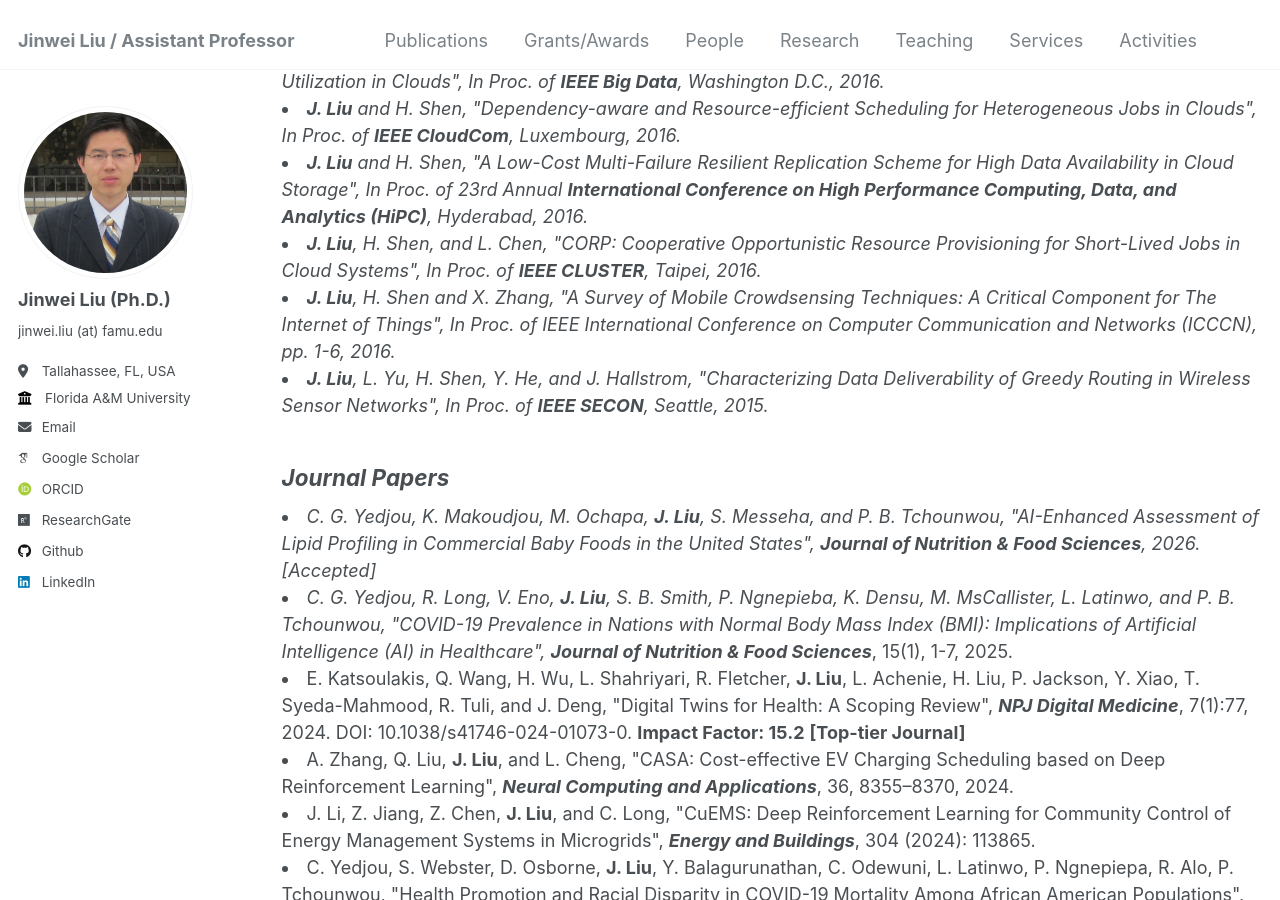
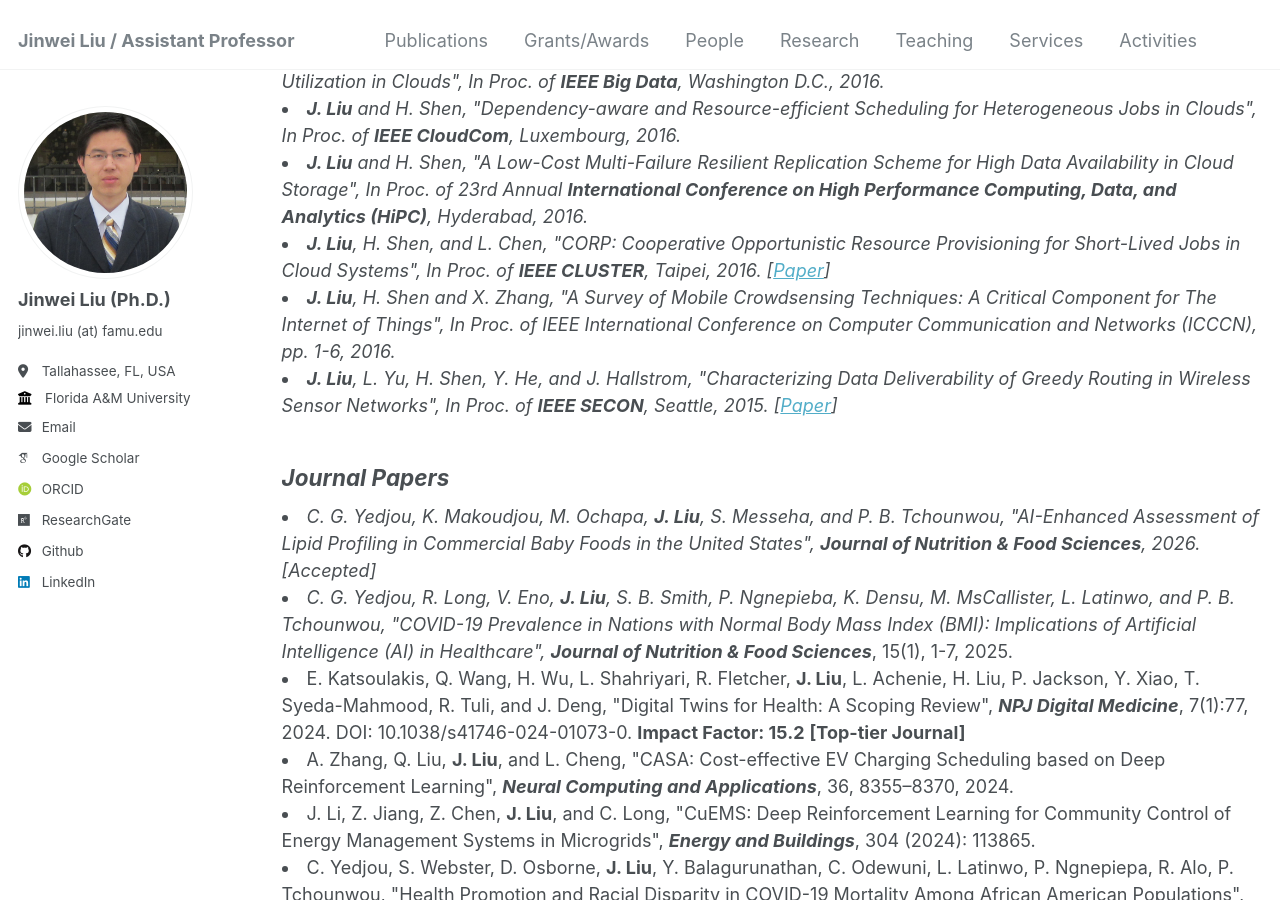
Before and after one commit to jinweiliucu/jinweiliucu.github.io, a Jekyll site: the page built from _publications/publications.html, in a window 1280 px wide and 900 px high, scrolled down 3083 px. Built offline with Jekyll 4.4.1, drawn with Linux system fonts in a browser that asks for light colours; some web fonts are replaced; part of the change alters nothing that is shown.

Commit message:
Update publications.html

```diff
--- a/_publications/publications.html
+++ b/_publications/publications.html
@@ -305,33 +305,30 @@ author_profile: true
 		<li>
 		<strong>J. Liu</strong>, H. Shen, and L. Chen, "CORP: Cooperative Opportunistic Resource Provisioning for Short-Lived Jobs in Cloud Systems",
 	    	In <em>Proc. of <strong>IEEE CLUSTER</strong></em>, Taipei, 2016.
-		<!-- [<a href="/website/paper/Ning_MSCC.pdf">Paper</a>]</span> -->
+			[<a href="/files/articles/CLUSTER16LiuCORP.pdf">Paper</a>]</span>
 		</li>
 
 		<li>
 		<strong>J. Liu</strong>, H. Shen and X. Zhang, "A Survey of Mobile Crowdsensing Techniques: A Critical Component for The Internet of Things",
 	    	In <em>Proc. of IEEE International Conference on Computer Communication and Networks (ICCCN)</em>, pp. 1-6, 2016.
-		<!-- [<a href="/website/paper/Ning_MSCC.pdf">Paper</a>]</span> -->
 		</li>
 
 		<li>
 		<strong>J. Liu</strong>, L. Yu, H. Shen, Y. He, and J. Hallstrom, "Characterizing Data Deliverability of Greedy Routing in Wireless Sensor Networks",
 	    	In <em>Proc. of <strong>IEEE SECON</strong></em>, Seattle, 2015.
-		<!-- [<a href="/website/paper/Ning_MSCC.pdf">Paper</a>]</span> -->
+			[<a href="/files/articles/SECON2015Liu.pdf">Paper</a>]</span>
 		</li>
 
 <h2 class="text-left">Journal Papers</h2>
 
      <li>C. G. Yedjou, K. Makoudjou, M. Ochapa, <strong>J. Liu</strong>, S. Messeha, and P. B. Tchounwou, "AI-Enhanced Assessment of Lipid Profiling in Commercial Baby Foods in the United States",</em>
         <strong><em>Journal of Nutrition & Food Sciences</em></strong>, 2026. [Accepted]
-      <!-- [<a href="/website/paper/Ning_TBD_2018.pdf">Paper</a>] -->
 	   </span><br>
 	   </li>
      </li>
 
      <li>C. G. Yedjou, R. Long, V. Eno, <strong>J. Liu</strong>, S. B. Smith, P. Ngnepieba, K. Densu, M. MsCallister, L. Latinwo, and P. B. Tchounwou, "COVID-19 Prevalence in Nations with Normal Body Mass Index (BMI): Implications of Artificial Intelligence (AI) in Healthcare",</em>
         <strong><em>Journal of Nutrition & Food Sciences</em></strong>, 15(1), 1-7, 2025.
-      <!-- [<a href="/website/paper/Ning_TBD_2018.pdf">Paper</a>] -->
 	   </span><br>
 	   </li>
      </li>
```
